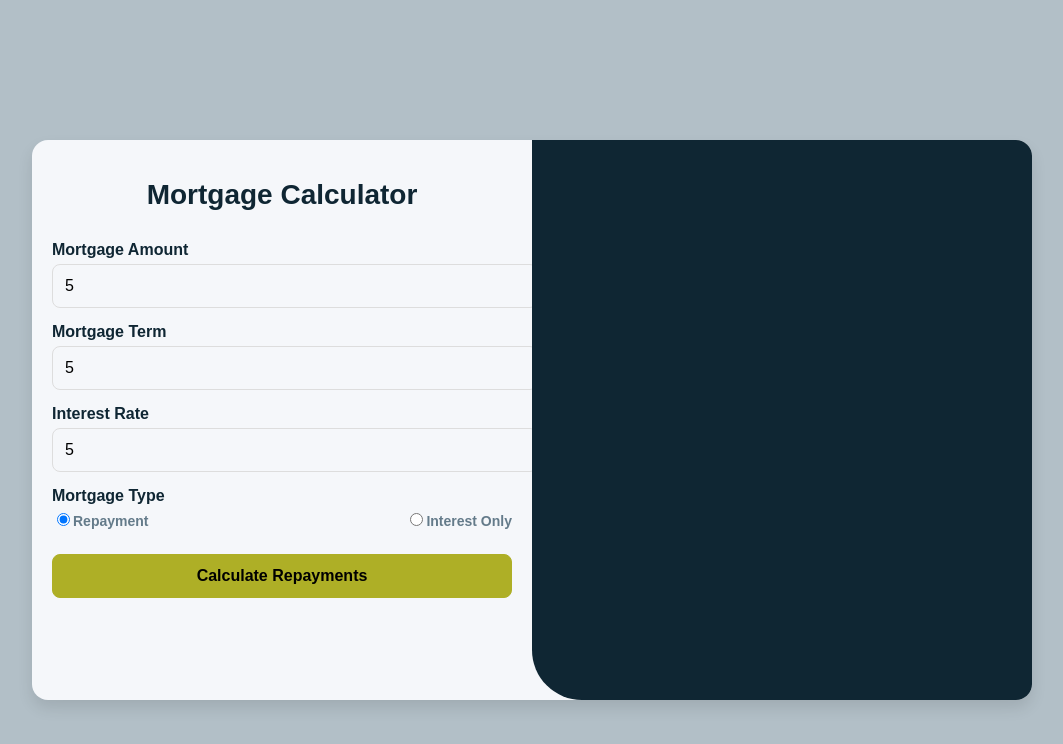
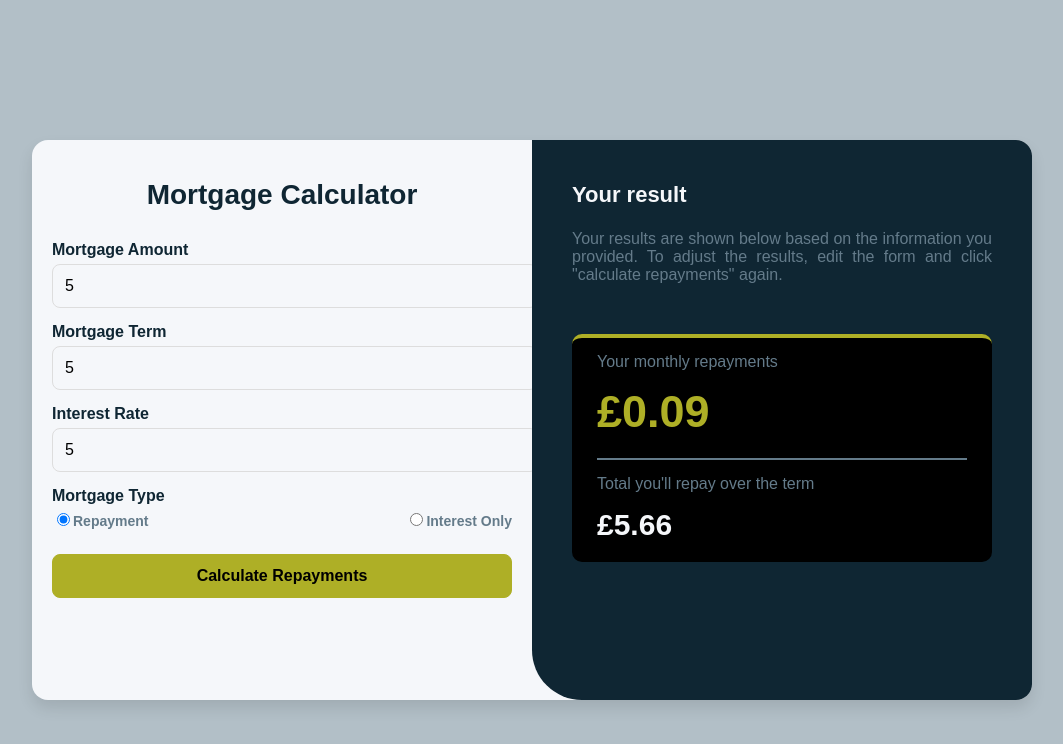
Before and after one commit to Fadhil762/mortgage_calculator, a plain HTML site: page index.html in a window 1280 px wide. Both pictures are taken after typing "5", "5", "5" into the empty fields and a click on the button "Calculate Repayments". Shown: the whole page, without its empty margins (108-1171 px from the left). Drawn offline with Linux system fonts and the light colour scheme.

Commit message:
fixed the calculation result layout

```diff
--- a/assets/main.css
+++ b/assets/main.css
@@ -111,6 +111,7 @@ button:hover {
     align-items: center;
     justify-content: center;
     margin:20px;
+    padding-top:80px;
 }
 .idle-caption-upper{
     color: var(--white);
@@ -121,3 +122,40 @@ button:hover {
 .idle-caption-lower{
     text-align: center;
 }
+.result-show{
+    display:flex;
+    margin: 20px;
+}
+.result-label{
+    color: var(--white);
+    font-weight:600;
+    font-size:22px;
+}
+.result-caption{
+    text-align: justify;
+}
+.result-box{
+    background: black;
+    border-top:4px solid var(--lime-yellow);
+    border-radius:10px;
+    margin:50px auto 20px auto;
+}
+.payment-calculation, .payment-amount, .repayment-calculation, .repayment-amount{
+    margin: 0 25px;
+}
+.payment-calculation, .repayment-calculation{
+    padding: 15px 0;
+}
+.payment-amount{
+    padding-bottom:20px;
+    color: var(--lime-yellow);
+    font-weight:600;
+    font-size:45px;
+    border-bottom:2px solid var(--blue-grey);
+}
+.repayment-amount{
+    color: var(--white);
+    font-weight:600;
+    font-size:30px;
+    padding-bottom:20px;
+}
--- a/index.html
+++ b/index.html
@@ -46,6 +46,19 @@
                     <p class="idle-caption-upper">Result shown here</p>
                     <p class="idle-caption-lower">Complete the form and click "Calculate repayments" to see your monthly repayments.</p>
                 </div>
+                <div class="result-show" id="result-show" style="display: none">
+                    <p class="result-label">Your result</p>
+                    <p class="result-caption">
+                        Your results are shown below based on the information you provided.
+                        To adjust the results, edit the form and click "calculate repayments" again.
+                    </p>
+                    <div class="result-box">
+                        <p class="payment-calculation">Your monthly repayments</p>
+                        <p class="payment-amount" id="monthly-repayment">£0.00</p>
+                        <p class="repayment-calculation">Total you'll repay over the term</p>
+                        <p class="repayment-amount" id="total-repayment">£0.00</p>
+                    </div>
+                </div>
             </div>
         </div>
     </div>
```
